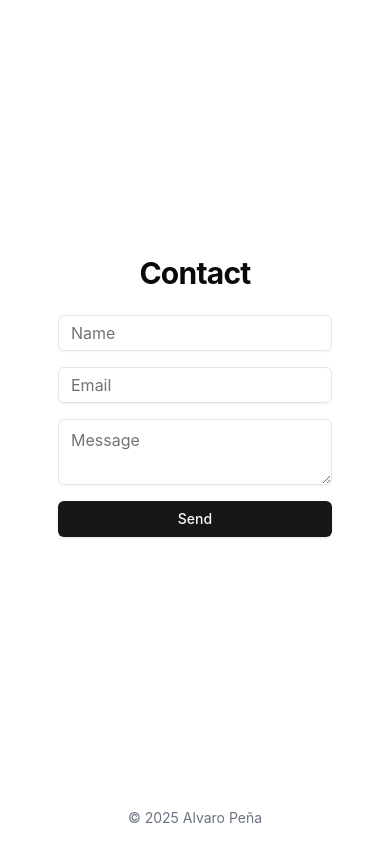
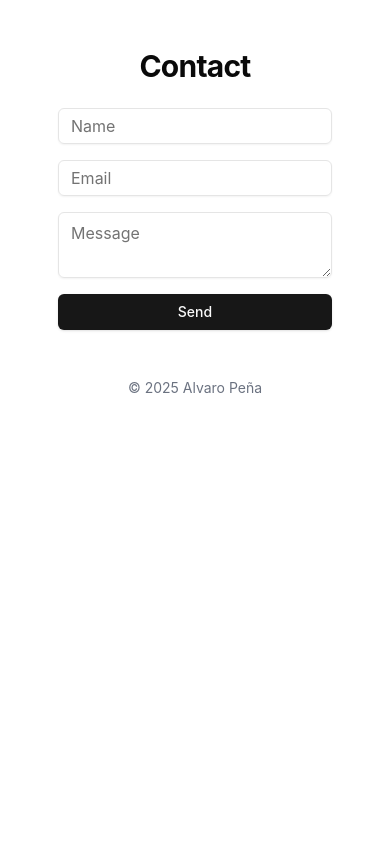
Before and after one commit to alvropena/alvropena.com, a Next.js app: page /contact in a window 390 px wide. Built offline with nearby package versions, Linux system fonts and the light colour scheme.

Commit message:
Update page and layout styles for responsiveness

```diff
--- a/app/contact/page.tsx
+++ b/app/contact/page.tsx
@@ -19,7 +19,7 @@ export default function Contact() {
   };
 
   return (
-    <main className="flex flex-col items-center gap-6 max-w-md w-full text-center">
+    <main className="flex flex-col items-center gap-6 max-w-xl w-full text-center">
       <h1 className="text-3xl sm:text-4xl font-bold tracking-tight">
         Contact
       </h1>
--- a/app/layout.tsx
+++ b/app/layout.tsx
@@ -12,11 +12,11 @@ export default function RootLayout({
 }>) {
   return (
     <html lang="en">
-      <body className="font-['-apple-system','SF_Pro_Display','SF_Pro_Text','Helvetica_Neue','Helvetica','Arial',sans-serif] antialiased h-screen flex flex-col items-center justify-center p-4">
-        <div className="flex-1 flex items-center">
+      <body className="font-['-apple-system','SF_Pro_Display','SF_Pro_Text','Helvetica_Neue','Helvetica','Arial',sans-serif] antialiased h-fit sm:h-screen flex flex-col items-center justify-center p-4">
+        <div className="flex-1 flex items-center py-8 sm:py-0">
           {children}
         </div>
-        <footer className="text-sm text-gray-500 w-full text-center mt-8">
+        <footer className="text-sm text-gray-500 w-full text-center mt-4 sm:mt-8">
           © {new Date().getFullYear()} Alvaro Peña
         </footer>
       </body>
```
